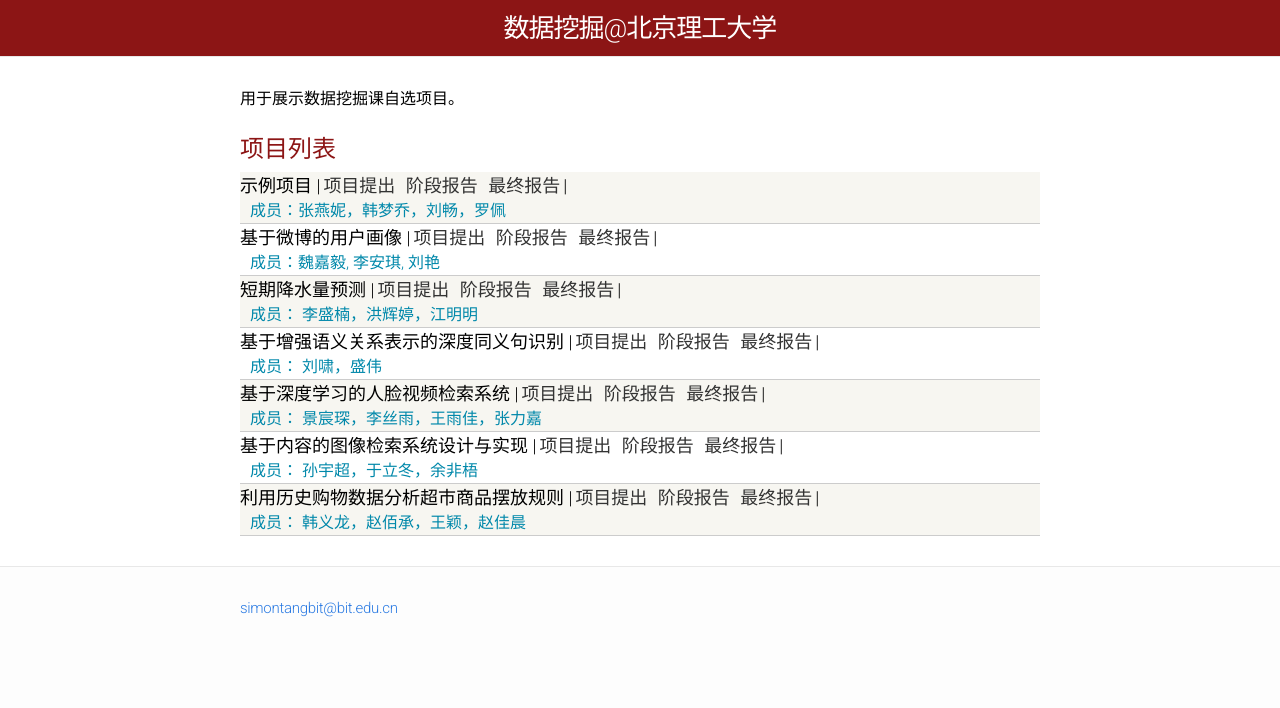
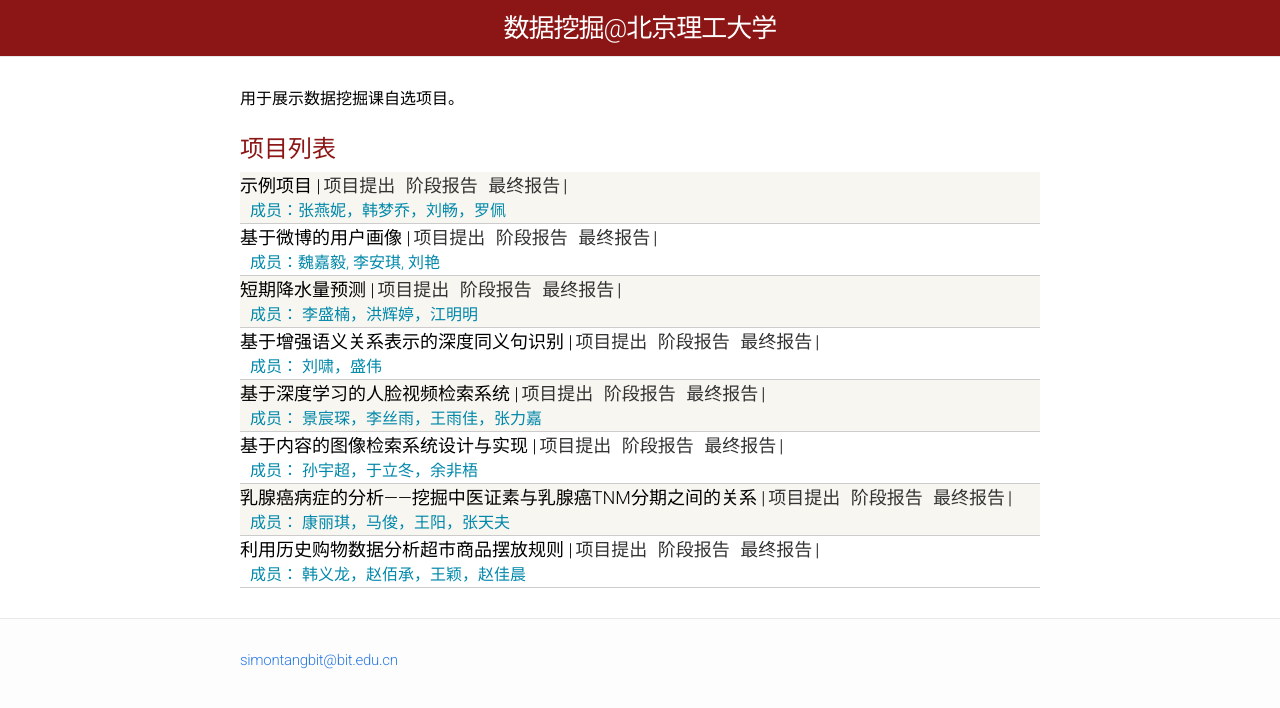
Before and after one commit to BITDM/bitdm.github.io, a Jekyll site: the page built from 2017/index.html, in a window 1280 px wide. Shown: the top 708 px of the page. Built offline with Jekyll 4.4.1, drawn with Linux system fonts in a browser that asks for light colours.

Commit message:
第8组报告链接

```diff
--- a/2017/index.html
+++ b/2017/index.html
@@ -60,6 +60,15 @@
       <a href="#">最终报告</a>|
       <div class="kw">成员： 孙宇超，于立冬，余非梧</div>
     </div>
+
+    <div class="materials-item">
+      乳腺癌病症的分析——挖掘中医证素与乳腺癌TNM分期之间的关系
+      |<a href="/2017/projects/p08/proposal/">项目提出</a>
+      <a href="#">阶段报告</a>
+      <a href="#">最终报告</a>|
+      <div class="kw">成员： 康丽琪，马俊，王阳，张天夫</div>
+    </div>
+
     <div class="materials-item">
       利用历史购物数据分析超市商品摆放规则
       |<a href="/2017/projects/p07/proposal/">项目提出</a>
```
